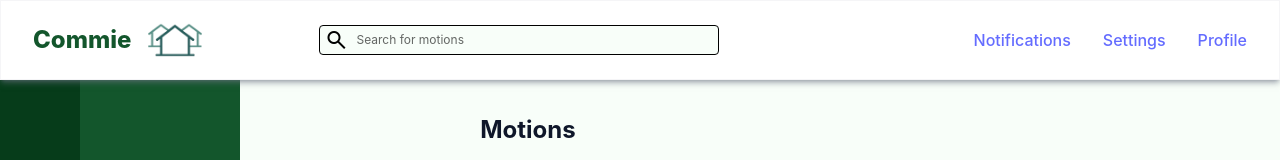
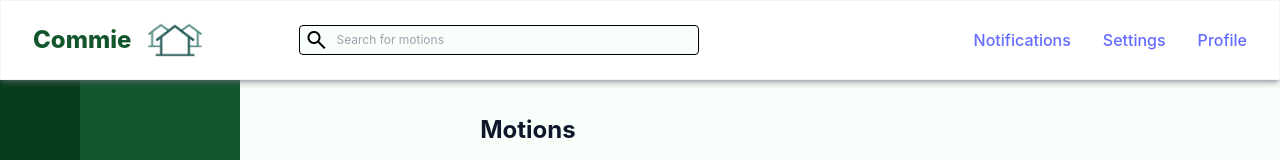
Before and after one commit to benjikib/csci432-web-dev-final-project, a React (Vite) app: page /motions in a window 1280 px wide. Shown: the top 160 px of the page. Built offline with nearby package versions, Linux system fonts and the light colour scheme.

Commit message:
make the search an input element

```diff
--- a/src/components/reusable/HeaderNav.jsx
+++ b/src/components/reusable/HeaderNav.jsx
@@ -1,9 +1,17 @@
 const SearchBar = () => {
         return (
                 <>
-                        <div className="flex items-center border-1 border-black bg-superlight-green rounded-sm ml-25 w-100 h-7.5">
+                        {/* <div className="flex items-center border-1 border-black bg-superlight-green rounded-sm ml-25 w-100 h-7.5">
                                 <span className="material-symbols-outlined text-black ml-1">search</span>
-                                <span className="font-[400] text-xs text-black/60 ml-2">Search for motions</span>
+                                <div className="font-[400] text-xs text-black/60 ml-2">Search for motions</div>
+                        </div>  */}
+                        <div className="flex items-center border border-black bg-superlight-green rounded-sm ml-20 w-100 h-7.5">
+                                <span className="material-symbols-outlined text-black ml-1">search</span>
+                                <input
+                                        type="search"
+                                        placeholder="Search for motions"
+                                        className="ml-2 font-[400] text-xs text-black/60"
+                                />
                         </div>
                 </>
         )
--- a/src/index.css
+++ b/src/index.css
@@ -79,7 +79,7 @@ button2:hover {
   background-color: #5ca377;
 }
 
-input {
+/* input {
   width: 100%;
   margin: 5px;
   padding: 10px 14px;
@@ -90,7 +90,7 @@ input {
   color: #111827;
   outline: none;
   transition: border-color 0.2s, box-shadow 0.2s;
-}
+} */
 
 input:focus {
   border-color: #2563eb;
```
